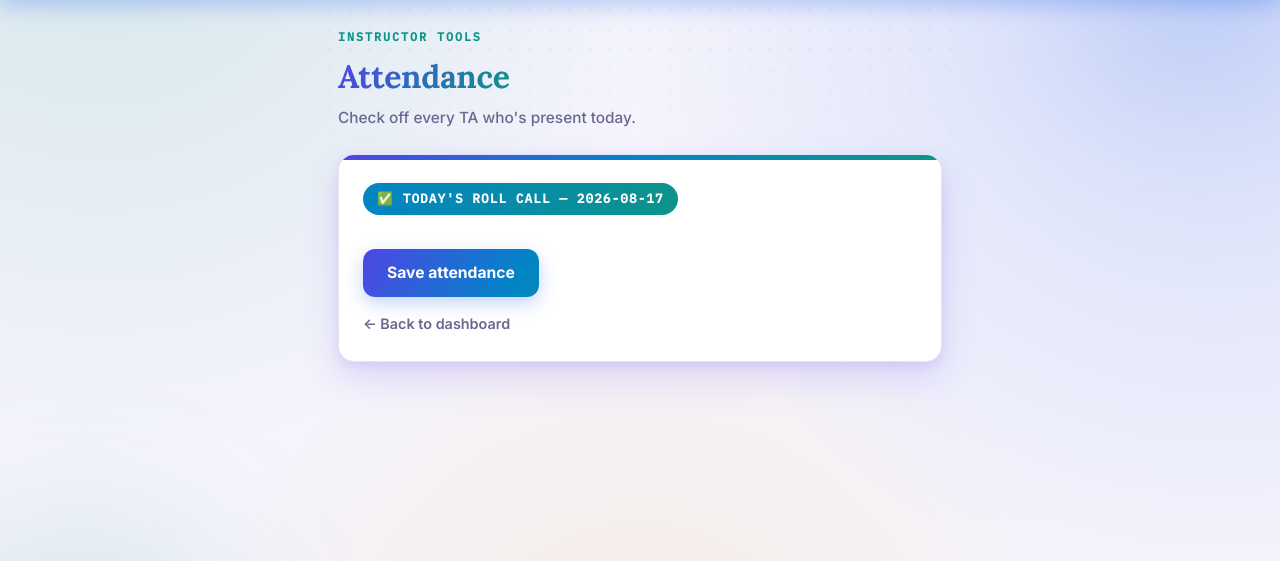
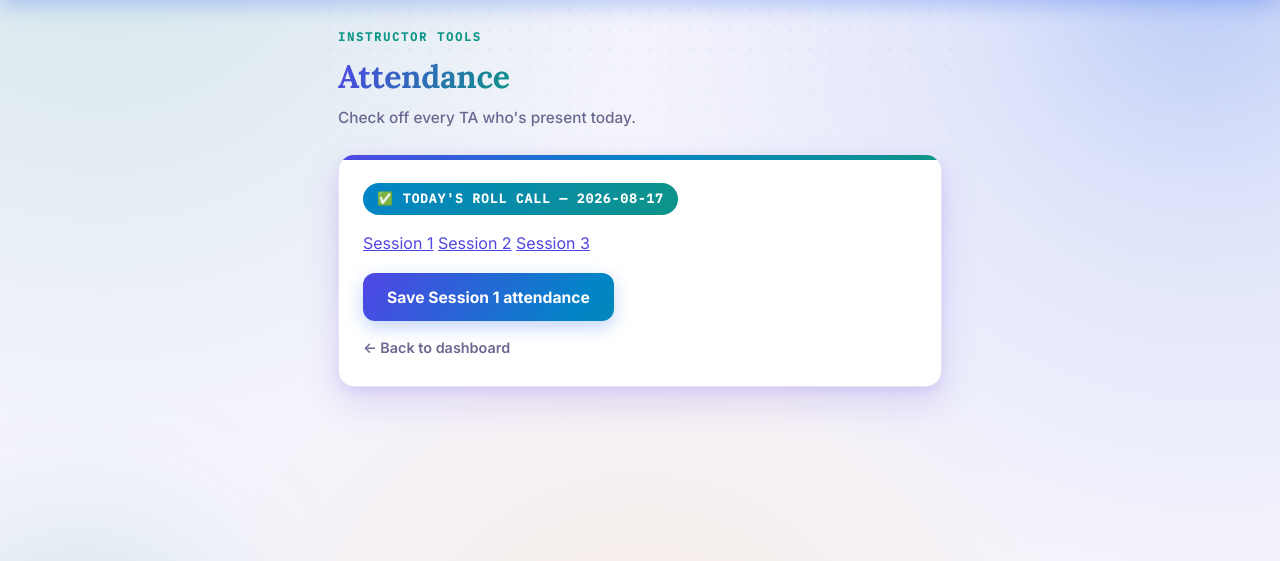
Before and after one commit to kruthir-sys/TA-Portal, a Flask app: page /attendance in a window 1280 px wide. Shown: the part 78-639 px from the top of the page. Run offline with Flask 3, Linux system fonts and the light colour scheme; the visitor is signed in with stand-in values (Sample User, id 1); data that the repository does not hold is empty; parts of the project's set-up code (start-up, migrations or seed data) failed here and were passed over.

Commit message:
Update attendance.html

```diff
--- a/templates/attendance.html
+++ b/templates/attendance.html
@@ -27,7 +27,16 @@
 
   <div class="card">
     <div class="section-label">✅ Today's roll call — {{ today }}</div>
+
+    <div class="session-tabs">
+      {% for s in ["1", "2", "3"] %}
+      <a class="session-tab {{ 'active' if session_no == s else '' }}"
+         href="/attendance?session={{ s }}">Session {{ s }}</a>
+      {% endfor %}
+    </div>
+
     <form method="POST">
+      <input type="hidden" name="session" value="{{ session_no }}">
       <ul class="roll-list">
         {% for ta in tas %}
         <li class="roll-row">
@@ -48,7 +57,7 @@
         </li>
         {% endfor %}
       </ul>
-      <button type="submit">Save attendance</button>
+      <button type="submit">Save Session {{ session_no }} attendance</button>
     </form>
     <a class="back-link" href="/dashboard">← Back to dashboard</a>
   </div>
```
